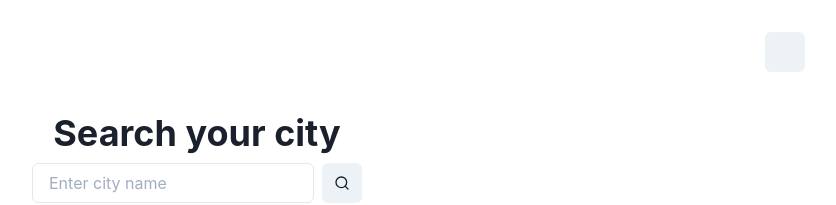
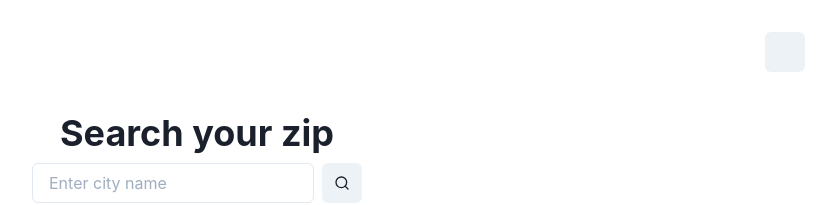
Before and after one commit to rohaanmalik/weather-app-challenge, a React (Create React App) app in the folder client/: page / in a window 1280 px wide. Shown: the top 205 px of the page, without its empty margins (443-1279 px from the left). Built offline with nearby package versions, Linux system fonts and the light colour scheme.

Commit message:
city -> zip

```diff
--- a/client/src/components/Dashboard.jsx
+++ b/client/src/components/Dashboard.jsx
@@ -20,7 +20,7 @@ export default function Dashboard() {
         alignSelf="flex-end"
       />
       <Heading mb="8" size="xl">
-        Search your city
+        Search your zip
       </Heading>
       <HStack>
         <Input
```
